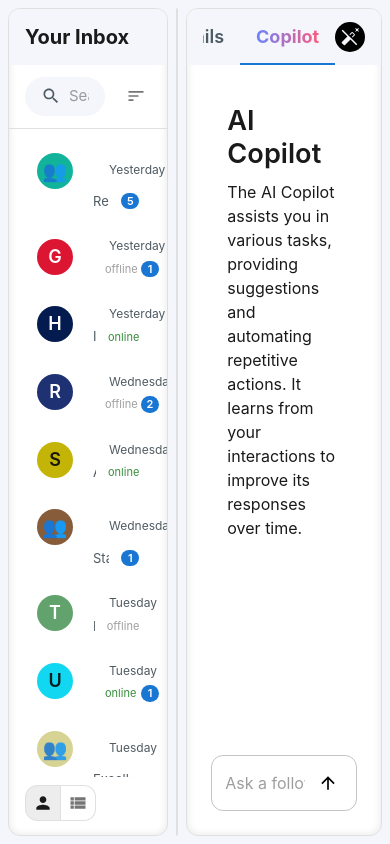
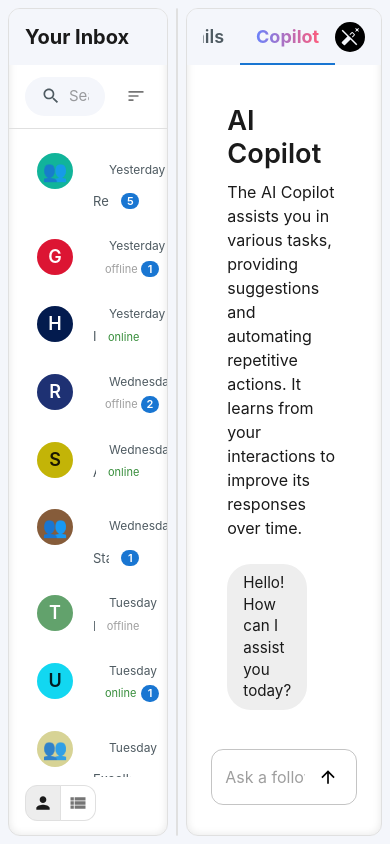
Before and after one commit to shekhar-sg/beyond-chat-assignment, a Next.js app: page /conversation/1 in a window 390 px wide. Built offline with nearby package versions, Linux system fonts and the light colour scheme; some icons are missing; what @mui/material-nextjs would draw is missing.

Commit message:
refactor AICopilotSection and AISectionTabs components to enhance message handling and improve layout responsiveness

```diff
--- a/src/components/AICopilotSection.tsx
+++ b/src/components/AICopilotSection.tsx
@@ -10,12 +10,28 @@ import { type KeyboardEvent, useRef, useState } from "react";
 
 const AICopilotSection = () => {
   const [message, setMessage] = useState("");
+  const [messages, setMessages] = useState([
+    { sender: "ai", text: "Hello! How can I assist you today?" },
+  ]);
   const inputRef = useRef<HTMLInputElement>(null);
+
   const handleSend = () => {
-    console.log("handleSend called with -> ", message);
+    if (!message.trim()) return;
+    setMessages((prev) => [
+      ...prev,
+      { sender: "user", text: message },
+      { sender: "ai", text: getAIResponse(message) },
+    ]);
     setMessage("");
     inputRef.current?.focus();
   };
+
+  function getAIResponse(userMsg: string) {
+    if (userMsg.toLowerCase().includes("hello")) return "Hi there!";
+    if (userMsg.toLowerCase().includes("ai")) return "I'm your AI Copilot!";
+    if (userMsg.toLowerCase().includes("help")) return "How can I help you?";
+    return "I'm here to assist you.";
+  }
 
   const handleInputKeyDown = (e: KeyboardEvent<HTMLInputElement>) => {
     if (e.key === "Enter" && !e.shiftKey) {
@@ -23,6 +39,7 @@ const AICopilotSection = () => {
       handleSend();
     }
   };
+
   return (
     <Box
       sx={{
@@ -41,11 +58,39 @@ const AICopilotSection = () => {
           improve its responses over time.
         </Typography>
       </Box>
+      <Box sx={{ flex: 1, overflowY: "auto", px: 2, py: 1 }}>
+        {messages.map((msg, idx) => (
+          <Box
+            key={idx}
+            sx={{
+              display: "flex",
+              justifyContent: msg.sender === "user" ? "flex-end" : "flex-start",
+              mb: 1,
+            }}
+          >
+            <Box
+              sx={{
+                bgcolor: msg.sender === "user" ? "primary.main" : "grey.200",
+                color:
+                  msg.sender === "user"
+                    ? "primary.contrastText"
+                    : "text.primary",
+                px: 2,
+                py: 1,
+                borderRadius: 2,
+                maxWidth: "70%",
+              }}
+            >
+              <Typography variant="body2">{msg.text}</Typography>
+            </Box>
+          </Box>
+        ))}
+      </Box>
+      <Box sx={{ mt: "auto", pt: 3 }}>
         <TextField
           fullWidth
           variant="outlined"
           placeholder="Ask a follow-up question..."
-        sx={{ mt: "auto" }}
           inputRef={inputRef}
           value={message}
           onKeyDown={handleInputKeyDown}
@@ -69,6 +114,7 @@ const AICopilotSection = () => {
           }}
         />
       </Box>
+    </Box>
   );
 };
 
--- a/src/components/AISectionTabs.tsx
+++ b/src/components/AISectionTabs.tsx
@@ -5,7 +5,8 @@ import { toggleAIChatSidebar } from "@/store/slices/appConfigSlice";
 import { gradientForAI } from "@/styles/theme";
 import { AutoFixOff } from "@mui/icons-material";
 import { TabContext, TabList, TabPanel } from "@mui/lab";
-import { IconButton, Tab, Toolbar, Box } from "@mui/material";
+import { IconButton, Tab, Toolbar, Box, type Theme } from "@mui/material";
+import type { SxProps } from "@mui/system";
 import { type SyntheticEvent, useState } from "react";
 import AIDetailsSection from "./AIDetailsSection";
 
@@ -78,15 +79,10 @@ const AISectionTabs = () => {
           <AutoFixOff fontSize={"small"} />
         </IconButton>
       </Toolbar>
-      <TabPanel value="1">
+      <TabPanel value="1" sx={tabPanelSx}>
         <AIDetailsSection />
       </TabPanel>
-      <TabPanel
-        value="2"
-        sx={{
-          height: "100%",
-        }}
-      >
+      <TabPanel value="2" sx={tabPanelSx}>
         <AICopilotSection />
       </TabPanel>
     </TabContext>
@@ -94,6 +90,11 @@ const AISectionTabs = () => {
 };
 
 export default AISectionTabs;
+
+const tabPanelSx: SxProps<Theme> = (theme) => ({
+  height: `calc(100vh - ${theme.spacing(10)})`,
+  overflow:"hidden"
+});
 
 const CopilotGradientText = () => {
   return (
--- a/src/components/Conversation.tsx
+++ b/src/components/Conversation.tsx
@@ -39,7 +39,14 @@ const Conversation = ({ userID }: ConversationProps) => {
     >
       <ChatToolbar userName={selectedUser.name} />
       <Divider />
-      <Stack flexGrow={1} p={2}>
+      <Stack
+        flexGrow={1}
+        p={2}
+        sx={{
+          height: (theme) => `calc(100vh - ${theme.spacing(10)})`,
+          overflow: "hidden",
+        }}
+      >
         <MessageList messages={chatMessages} />
         <MessageInput onSend={handleSendMessage} />
       </Stack>
```
Lines whose indentation alone changed are shown as unchanged.
